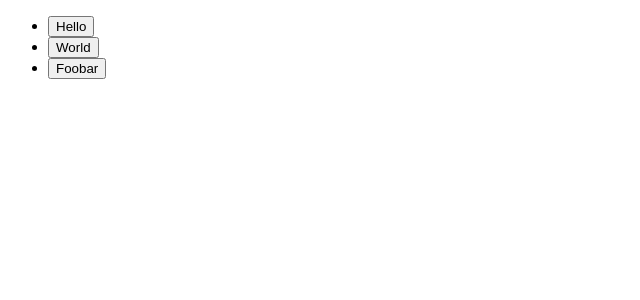
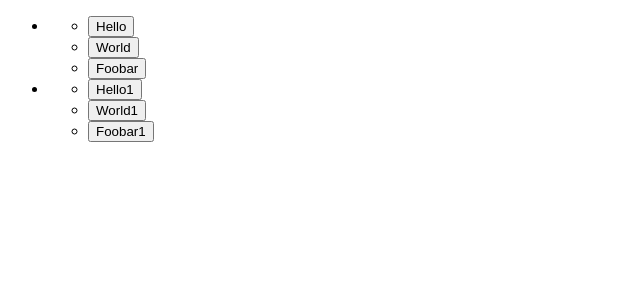
Before and after one commit to afkm/kio-ng2-meta-cloud, an Angular app: page / in a window 1280 px wide. Shown: the top 300 px of the page, without its empty margins (0-640 px from the left). Built offline with nearby package versions, Linux system fonts and the light colour scheme.

Commit message:
meta group

```diff
--- a/src/app/app.component.html
+++ b/src/app/app.component.html
@@ -1,3 +1,3 @@
 
-<kio-meta-cloud [items]="testData">
+<kio-meta-cloud [multiple]="false" [groups]="testData" (select)="onSelect($event)">
 </kio-meta-cloud>
--- a/src/app/app.component.ts
+++ b/src/app/app.component.ts
@@ -1,5 +1,5 @@
 import { Component } from '@angular/core';
-import { IDataItem, IComponentOptions } from './meta-cloud/meta-cloud.module'
+import { IDataItem, IDataGroup, IComponentOptions } from './meta-cloud/meta-cloud.module'
 
 
 @Component({
@@ -11,22 +11,19 @@ export class AppComponent {
   title = 'app';
 
 
-  testData:IDataItem<string>[]=[
+  testData:IDataGroup<string>[]=[
     {
       index: 0,
-      label: "Hello",
-      data: "Hello"
+      items: [ "Hello", "World", "Foobar" ]
     },
     {
       index: 1,
-      label: "World",
-      data: "World"
-    },
-    {
-      index: 2,
-      label: "Foobar",
-      data: "Foobar"
+      items: [ "Hello1", "World1", "Foobar1" ]
     }
   ]
 
+  onSelect(event:any){
+    console.log('did select', event)
+  }
+
 }
--- /dev/null
+++ b/src/app/meta-cloud/components/meta-cloud-items-group/meta-cloud-items-group.component.html
@@ -0,0 +1,20 @@
+<div class="outer">
+  <div class="inner">
+
+    <ul>
+
+      <li *ngFor="let item of dataItems">
+
+        <button type="button"
+          [name]="'btnItem' + item?.index"
+          [ngClass]="{'selected': isItemSelected(item)}"
+          (click)="onItemClick(item)">
+          {{ item?.label }}
+        </button>
+
+      </li>
+
+    </ul>
+
+  </div>
+</div>
--- /dev/null
+++ b/src/app/meta-cloud/components/meta-cloud-items-group/meta-cloud-items-group.component.ts
@@ -0,0 +1,62 @@
+import { Component, Input, Output, EventEmitter, OnInit } from '@angular/core';
+import { IDataItem } from '../../interfaces/data-item'
+import { IDataGroup } from '../../interfaces/data-group'
+import { IEvent } from '../../interfaces/event'
+import { IComponentOptions } from '../../interfaces/options'
+
+@Component({
+  selector: 'kio-meta-cloud-items-group',
+  templateUrl: './meta-cloud-items-group.component.html',
+  styleUrls: ['./meta-cloud-items-group.component.css']
+})
+export class MetaCloudItemsGroupComponent <T> implements OnInit {
+
+  constructor() { }
+
+  @Input() selectedItems:IDataItem<T>[]=[]
+
+  @Input('group') dataGroup:IDataGroup<T>
+
+  @Input('items') dataItems:IDataItem<T>[]=[]
+
+  @Input() multiple:boolean=true
+
+  @Output('itemclick') click:EventEmitter<IEvent<T>>=new EventEmitter()
+
+  @Output() select:EventEmitter<IDataItem<T>[]>=new EventEmitter()
+
+  public ngOnInit() {
+
+    this.dataItems = this._dataItemsFromGroup(this.dataGroup)
+
+  }
+
+  public isItemSelected ( item:IDataItem<T> ):boolean {
+
+    return this.selectedItems.findIndex ( (selItem:IDataItem<T>) => selItem.index === item.index ) > -1
+
+  }
+
+  public onItemClick (item:IDataItem<T>) {
+
+    this.click.emit({
+      group: this.dataGroup,
+      item
+    })
+
+  }
+
+
+  private _dataItemsFromGroup ( group:IDataGroup<T> ):IDataItem<T>[] {
+
+    return group.items.map ( (item:T, index:number) => {
+      return {
+        label: `${item}`,
+        index,
+        data: item
+      }
+    } )
+
+  }
+
+}
--- a/src/app/meta-cloud/components/meta-cloud/meta-cloud.component.html
+++ b/src/app/meta-cloud/components/meta-cloud/meta-cloud.component.html
@@ -3,14 +3,10 @@
 
     <ul>
 
-      <li *ngFor="let item of dataItems">
+      <li *ngFor="let dataGroup of dataGroups">
 
-        <button type="button"
-          [name]="'btnItem' + item?.index"
-          [ngClass]="{'selected': isItemSelected(item)}"
-          (click)="onButtonClick($event,item)">
-          {{ item?.label }}
-        </button>
+        <kio-meta-cloud-items-group [group]="dataGroup" (itemclick)="onItemClick($event)">
+        </kio-meta-cloud-items-group>
 
       </li>
 
--- a/src/app/meta-cloud/components/meta-cloud/meta-cloud.component.ts
+++ b/src/app/meta-cloud/components/meta-cloud/meta-cloud.component.ts
@@ -1,5 +1,7 @@
 import { Component, Input, Output, EventEmitter, OnInit } from '@angular/core';
 import { IDataItem } from '../../interfaces/data-item'
+import { IDataGroup } from '../../interfaces/data-group'
+import { IEvent } from '../../interfaces/event'
 import { IComponentOptions } from '../../interfaces/options'
 
 
@@ -13,11 +15,11 @@ export class MetaCloudComponent <T> implements OnInit, IComponentOptions {
 
   constructor() { }
 
-  @Input() selectedItems:IDataItem<T>[]=[]
-
-  @Input('items') dataItems:IDataItem<T>[]=[]
+  @Input('groups') dataGroups:IDataGroup<T>[]=[]
 
   @Input() multiple:boolean=true
+
+  @Output() click:EventEmitter<IEvent<T>>=new EventEmitter()
 
   @Output() select:EventEmitter<IDataItem<T>[]>=new EventEmitter()
 
@@ -25,39 +27,8 @@ export class MetaCloudComponent <T> implements OnInit, IComponentOptions {
 
   }
 
-  public isItemSelected ( item:IDataItem<T> ):boolean {
-
-    return this.selectedItems.findIndex ( (selItem:IDataItem<T>) => selItem.index === item.index ) > -1
-
-  }
-
-  public onButtonClick(event:Event,item:IDataItem<T>){
-
-    if ( this.isItemSelected(item) ) {
-
-      this._updateSelection(this.selectedItems.filter ( selItem => selItem.index !== item.index ))
-
-    } else {
-
-      if ( this.multiple ) {
-
-        this._updateSelection(this.selectedItems.concat([item]))
-
-      } else {
-
-        this._updateSelection([item])
-
-      }
-
-    }
-
-  }
-
-  private _updateSelection ( items:IDataItem<T>[] ) {
-
-    this.selectedItems = items.slice()
-    this.select.emit(items)
-
+  onItemClick(event:IEvent<T>){
+    console.log('click event', event)
   }
 
 }
--- /dev/null
+++ b/src/app/meta-cloud/interfaces/data-group.ts
@@ -0,0 +1,7 @@
+export interface IDataGroup <T> {
+
+  index: number
+
+  items: T[]
+
+}
--- /dev/null
+++ b/src/app/meta-cloud/interfaces/event.ts
@@ -0,0 +1,10 @@
+import { IDataGroup } from './data-group'
+import { IDataItem } from './data-item'
+
+export interface IEvent <T> {
+
+  group: IDataGroup<T>
+
+  item: IDataItem<T>
+
+}
--- a/src/app/meta-cloud/meta-cloud.module.ts
+++ b/src/app/meta-cloud/meta-cloud.module.ts
@@ -1,14 +1,19 @@
 import { NgModule } from '@angular/core';
 import { CommonModule } from '@angular/common';
 import { MetaCloudComponent } from './components/meta-cloud/meta-cloud.component';
+import { MetaCloudItemsGroupComponent } from './components/meta-cloud-items-group/meta-cloud-items-group.component'
 
 import { IDataItem } from './interfaces/data-item'
-import { IComponentOptions } from './interfaces/options'
+import { IComponentOptions } from './interfaces/options';
+import { IEvent } from './interfaces/event';
+import { IDataGroup } from './interfaces/data-group'
 
 export { IDataItem } from './interfaces/data-item'
 export { IComponentOptions } from './interfaces/options'
+export { IEvent } from './interfaces/event';
+export { IDataGroup } from './interfaces/data-group'
 
-export let MetaCloudComponents = [MetaCloudComponent]
+export let MetaCloudComponents = [MetaCloudComponent,MetaCloudItemsGroupComponent]
 
 @NgModule({
   imports: [
```
Also changed, not shown: src/app/meta-cloud/components/meta-cloud-items-group/meta-cloud-items-group.component.css (added), 1 other file (tests, documents, lock files or other folders).
